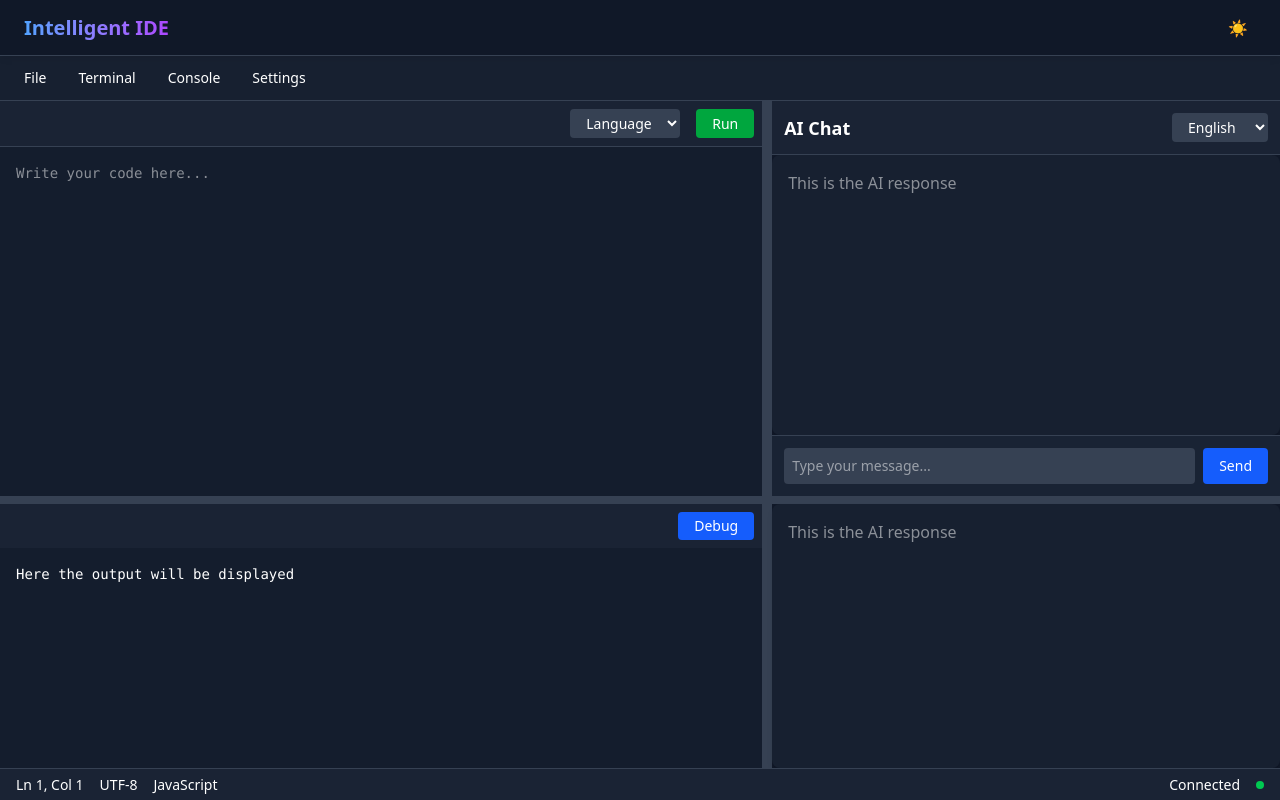
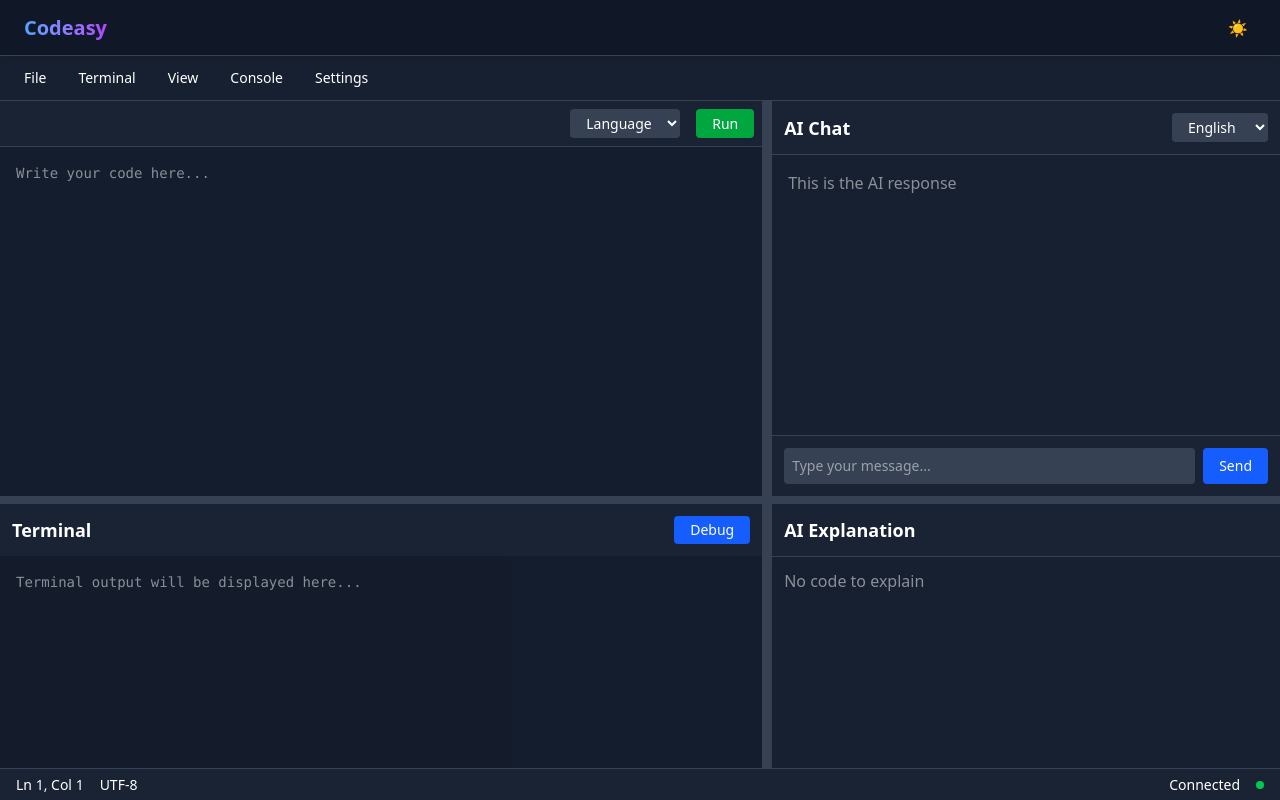
Before and after one commit to KrHimanshu18/codeasy, a React (Vite) app: page / in a window 1280 px wide. Built offline with nearby package versions, Linux system fonts and the light colour scheme.

Commit message:
const added

```diff
--- a/src/App.tsx
+++ b/src/App.tsx
@@ -3,20 +3,26 @@ import { useState, useRef, useEffect } from "react";
 function App() {
   const [isDarkMode, setIsDarkMode] = useState(true);
   const [chatInput, setChatInput] = useState("");
-  const [leftWidth, setLeftWidth] = useState(60); // Initial width percentage for left column
-  const [editorHeight, setEditorHeight] = useState(60); // Initial height percentage for editor
-  const [chatHeight, setChatHeight] = useState(60); // Initial height percentage for chatbot
+  const [code, setCode] = useState("");
+  const [chatResponse, setChatResponse] = useState(""); // New state for AI chatbot
+  const [explanation, setExplanation] = useState(""); // New state for explanation
+  const [terminalOutput, setTerminalOutput] = useState(""); // New state for terminal
+  const [leftWidth, setLeftWidth] = useState(60);
+  const [editorHeight, setEditorHeight] = useState(60);
+  const [chatHeight, setChatHeight] = useState(60);
+  const [cursorPosition, setCursorPosition] = useState({ line: 1, col: 1 });
+  const [selectedLanguage, setSelectedLanguage] = useState("");
   const containerRef = useRef<HTMLDivElement | null>(null);
   const leftSectionRef = useRef<HTMLDivElement | null>(null);
   const rightSectionRef = useRef<HTMLDivElement | null>(null);
+  const editorRef = useRef<HTMLTextAreaElement | null>(null);
   const isResizingHorizontal = useRef(false);
   const isResizingVerticalLeft = useRef(false);
   const isResizingVerticalRight = useRef(false);
 
-  // Handle horizontal resizing (left/right columns)
+  // Existing resize handlers remain unchanged
   const handleHorizontalMouseMove = (e: MouseEvent) => {
     if (!isResizingHorizontal.current || !containerRef.current) return;
-
     const container = containerRef.current;
     const containerWidth = container.getBoundingClientRect().width;
     const newLeftWidth =
@@ -38,10 +44,8 @@ function App() {
     document.addEventListener("mouseup", handleHorizontalMouseUp);
   };
 
-  // Handle vertical resizing (editor/terminal - left section)
   const handleVerticalLeftMouseMove = (e: MouseEvent) => {
     if (!isResizingVerticalLeft.current || !leftSectionRef.current) return;
-
     const container = leftSectionRef.current;
     const containerHeight = container.getBoundingClientRect().height;
     const newEditorHeight =
@@ -63,10 +67,8 @@ function App() {
     document.addEventListener("mouseup", handleVerticalLeftMouseUp);
   };
 
-  // Handle vertical resizing (chatbot/explanation - right section)
   const handleVerticalRightMouseMove = (e: MouseEvent) => {
     if (!isResizingVerticalRight.current || !rightSectionRef.current) return;
-
     const container = rightSectionRef.current;
     const containerHeight = container.getBoundingClientRect().height;
     const newChatHeight =
@@ -88,7 +90,51 @@ function App() {
     document.addEventListener("mouseup", handleVerticalRightMouseUp);
   };
 
-  // Cleanup event listeners on unmount
+  // Update cursor position and code
+  const handleCodeChange = (e: React.ChangeEvent<HTMLTextAreaElement>) => {
+    const newCode = e.target.value;
+    setCode(newCode);
+
+    if (!editorRef.current) return;
+    const textarea = editorRef.current;
+    const cursorPos = textarea.selectionStart;
+    const textBeforeCursor = newCode.substring(0, cursorPos);
+    const lines = textBeforeCursor.split("\n");
+    const lineNumber = lines.length;
+    const columnNumber = lines[lines.length - 1].length + 1;
+
+    setCursorPosition({ line: lineNumber, col: columnNumber });
+  };
+
+  const updateCursorPosition = () => {
+    if (!editorRef.current) return;
+
+    const textarea = editorRef.current;
+    const cursorPos = textarea.selectionStart;
+    const textBeforeCursor = code.substring(0, cursorPos);
+    const lines = textBeforeCursor.split("\n");
+    const lineNumber = lines.length;
+    const columnNumber = lines[lines.length - 1].length + 1;
+
+    setCursorPosition({ line: lineNumber, col: columnNumber });
+  };
+
+  // Handle language selection
+  const handleLanguageChange = (e: React.ChangeEvent<HTMLSelectElement>) => {
+    const newLanguage = e.target.value || "Plain Text";
+    setSelectedLanguage(newLanguage);
+  };
+
+  // Handle chat send (example implementation)
+  const handleChatSend = () => {
+    // For now, just echo the input as a response
+    setChatResponse(`AI Response: ${chatInput}`);
+    setExplanation(`Explanation: This is a response to "${chatInput}"`);
+    setTerminalOutput(`Terminal: Processed "${chatInput}"`);
+    setChatInput("");
+  };
+
+  // Cleanup and event listeners
   useEffect(() => {
     return () => {
       document.removeEventListener("mousemove", handleHorizontalMouseMove);
@@ -109,7 +155,7 @@ function App() {
       {/* Header */}
       <div className="appname w-full h-14 px-6 flex items-center justify-between border-b border-gray-700 shadow-md">
         <h1 className="text-xl font-bold bg-gradient-to-r from-blue-400 to-purple-500 bg-clip-text text-transparent">
-          Intelligent IDE
+          Codeasy
         </h1>
         <button
           onClick={() => setIsDarkMode(!isDarkMode)}
@@ -121,7 +167,7 @@ function App() {
 
       {/* Navbar */}
       <div className="navbar flex gap-8 px-6 py-3 border-b border-gray-700 bg-gray-800/50">
-        {["File", "Terminal", "Console", "Settings"].map((item) => (
+        {["File", "Terminal", "View", "Console", "Settings"].map((item) => (
           <a
             key={item}
             href="#"
@@ -146,20 +192,32 @@ function App() {
             style={{ height: `${editorHeight}%` }}
           >
             <div className="head flex justify-end gap-4 p-2 bg-gray-800/70 border-b border-gray-700">
-              <select className="bg-gray-700 rounded px-3 py-1 text-sm hover:bg-gray-600 transition-colors focus:outline-none focus:ring-2 focus:ring-blue-500">
-                <option>Language</option>
-                <option>JavaScript</option>
-                <option>Python</option>
-                <option>Java</option>
+              <select
+                className="bg-gray-700 rounded px-3 py-1 text-sm hover:bg-gray-600 transition-colors focus:outline-none focus:ring-2 focus:ring-blue-500"
+                onChange={handleLanguageChange}
+                value={selectedLanguage}
+              >
+                <option value="Plain Text">Language</option>
+                <option value="C">C</option>
+                <option value="C++">C++</option>
+                <option value="Java">Java</option>
+                <option value="Python">Python</option>
+                <option value="JavaScript">JavaScript</option>
+                <option value="Ruby">Ruby</option>
               </select>
               <button className="bg-green-600 px-4 py-1 rounded text-sm hover:bg-green-700 transition-all duration-200 transform hover:scale-105">
                 Run
               </button>
             </div>
             <textarea
+              ref={editorRef}
               name="code"
               placeholder="Write your code here..."
+              value={code}
               className="w-full flex-1 bg-gray-800/30 p-4 font-mono text-sm resize-none focus:outline-none focus:ring-2 focus:ring-blue-500 transition-all duration-200"
+              onKeyUp={updateCursorPosition}
+              onClick={updateCursorPosition}
+              onChange={handleCodeChange}
             />
           </div>
 
@@ -174,13 +232,19 @@ function App() {
             className="terminal flex flex-col"
             style={{ height: `${100 - editorHeight}%` }}
           >
-            <div className="head p-2 bg-gray-800/70 flex justify-end">
+            <div className="head p-3 bg-gray-800/70 flex justify-between">
+              <h2 className="text-lg font-semibold">Terminal</h2>
               <button className="bg-blue-600 px-4 py-1 rounded text-sm hover:bg-blue-700 transition-all duration-200">
                 Debug
               </button>
             </div>
             <div className="output flex-1 p-4 bg-gray-800/30 font-mono text-sm overflow-auto">
-              Here the output will be displayed
+              <textarea
+                placeholder="Terminal output will be displayed here..."
+                value={terminalOutput}
+                readOnly
+                className="w-full h-full bg-transparent font-mono text-sm resize-none focus:outline-none"
+              />
             </div>
           </div>
         </div>
@@ -213,8 +277,9 @@ function App() {
             <div className="response flex-1 overflow-auto animate-fadeIn">
               <textarea
                 placeholder="This is the AI response"
+                value={chatResponse}
                 readOnly
-                className="w-full h-full p-4 bg-gray-800/50 rounded-lg shadow-md text-white resize-none focus:outline-none"
+                className="w-full h-full p-4 bg-gray-800/50 shadow-md text-white resize-none focus:outline-none"
               />
             </div>
             <div className="input-section p-3 bg-gray-800/70 flex items-center gap-2 border-t border-gray-700">
@@ -226,10 +291,7 @@ function App() {
                 className="flex-1 bg-gray-700 p-2 rounded text-sm text-white focus:outline-none focus:ring-2 focus:ring-blue-500 transition-all duration-200"
               />
               <button
-                onClick={() => {
-                  console.log(chatInput);
-                  setChatInput("");
-                }}
+                onClick={handleChatSend}
                 className="bg-blue-600 px-4 py-2 rounded text-sm hover:bg-blue-700 transition-all duration-200"
               >
                 Send
@@ -248,9 +310,13 @@ function App() {
             className="explain flex flex-col"
             style={{ height: `${100 - chatHeight}%` }}
           >
-            <div className="response bg-gray-800/50 p-4 rounded-lg shadow-md animate-slideUp flex-1">
+            <div className="flex justify-between items-center p-3 bg-gray-800/70 border-b border-gray-700">
+              <h2 className="text-lg font-semibold">AI Explanation</h2>
+            </div>
+            <div className="response bg-gray-800/50 p-3 shadow-md animate-slideUp flex-1">
               <textarea
-                placeholder="This is the AI response"
+                placeholder="No code to explain"
+                value={explanation}
                 readOnly
                 className="w-full h-full bg-transparent text-white resize-none focus:outline-none"
               />
@@ -259,12 +325,14 @@ function App() {
         </div>
       </div>
 
-      {/* Status Bar */}
+      {/* Updated Status Bar */}
       <div className="status-bar w-full h-8 px-4 flex items-center justify-between bg-gray-800/70 border-t border-gray-700 text-sm">
         <div className="left-status flex items-center gap-4">
-          <span>Ln 1, Col 1</span>
+          <span>
+            Ln {cursorPosition.line}, Col {cursorPosition.col}
+          </span>
           <span>UTF-8</span>
-          <span>JavaScript</span>
+          <span>{selectedLanguage}</span>
         </div>
         <div className="right-status flex items-center gap-4">
           <span>Connected</span>
```
